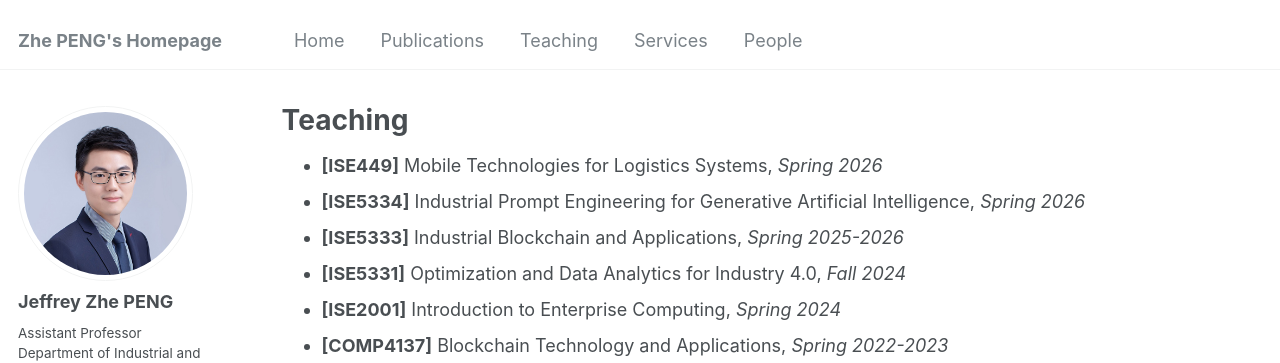
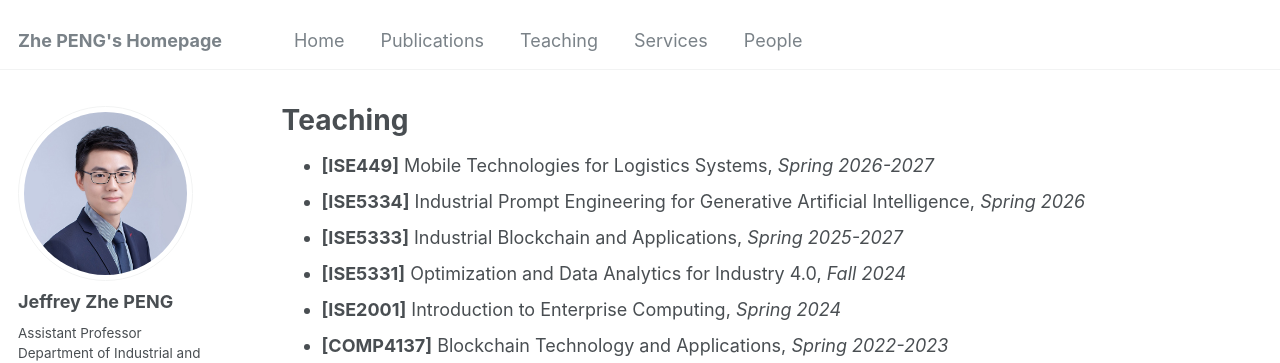
Before and after one commit to PENG-Zhe/peng-zhe.github.io, a Jekyll site: the page built from _pages/teaching.md, in a window 1280 px wide. Shown: the top 363 px of the page. Built offline with Jekyll 4.4.1, drawn with Linux system fonts in a browser that asks for light colours; some web fonts are replaced.

Commit message:
Update teaching.md

```diff
--- a/_pages/teaching.md
+++ b/_pages/teaching.md
@@ -4,9 +4,9 @@ permalink: /teaching/
 layout: archive
 ---
 
-* **[ISE449]** Mobile Technologies for Logistics Systems, _Spring 2026_
+* **[ISE449]** Mobile Technologies for Logistics Systems, _Spring 2026-2027_
 * **[ISE5334]** Industrial Prompt Engineering for Generative Artificial Intelligence, _Spring 2026_
-* **[ISE5333]** Industrial Blockchain and Applications, _Spring 2025-2026_
+* **[ISE5333]** Industrial Blockchain and Applications, _Spring 2025-2027_
 * **[ISE5331]** Optimization and Data Analytics for Industry 4.0, _Fall 2024_
 * **[ISE2001]** Introduction to Enterprise Computing, _Spring 2024_
 * **[COMP4137]** Blockchain Technology and Applications, _Spring 2022-2023_
```
